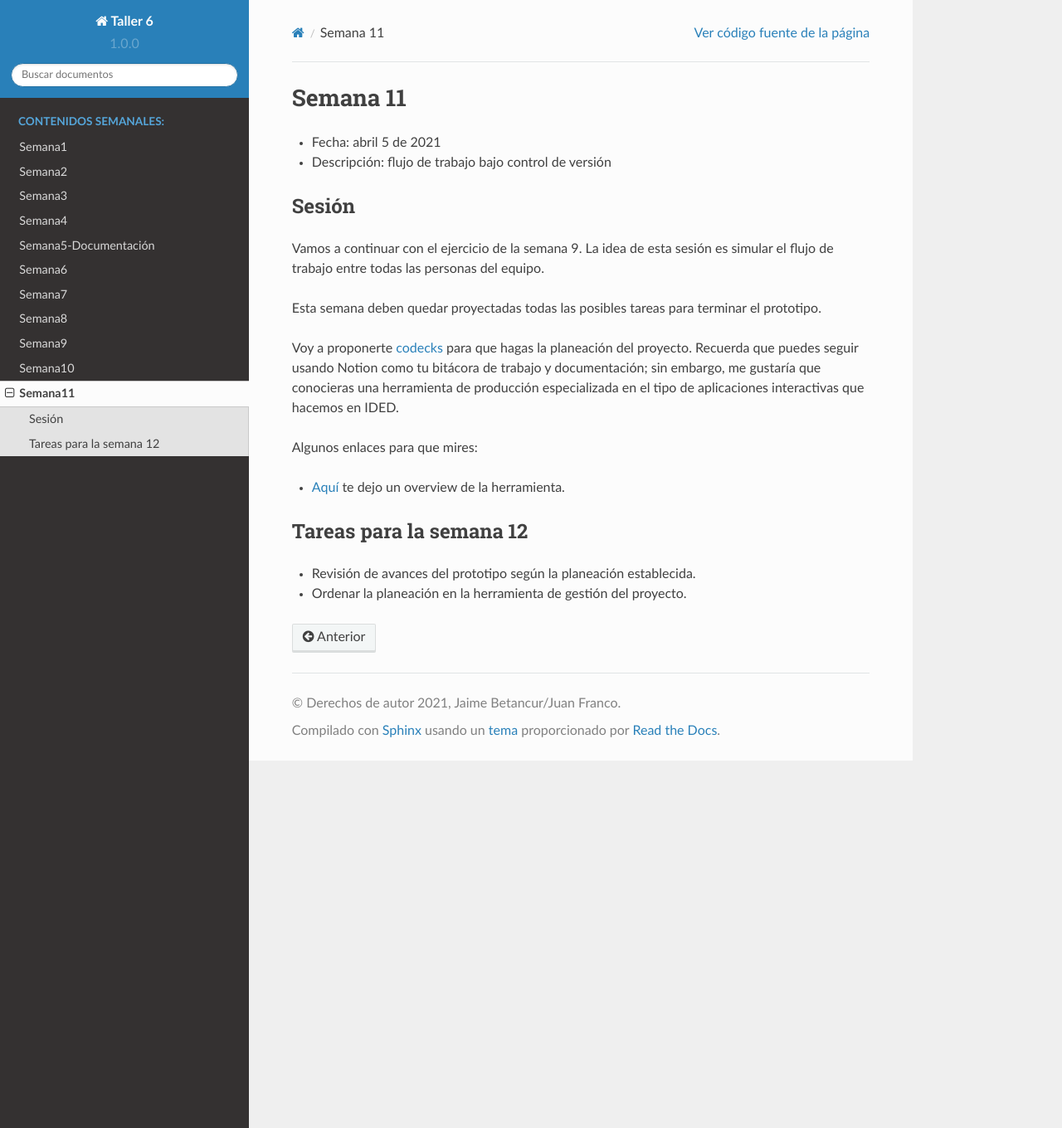
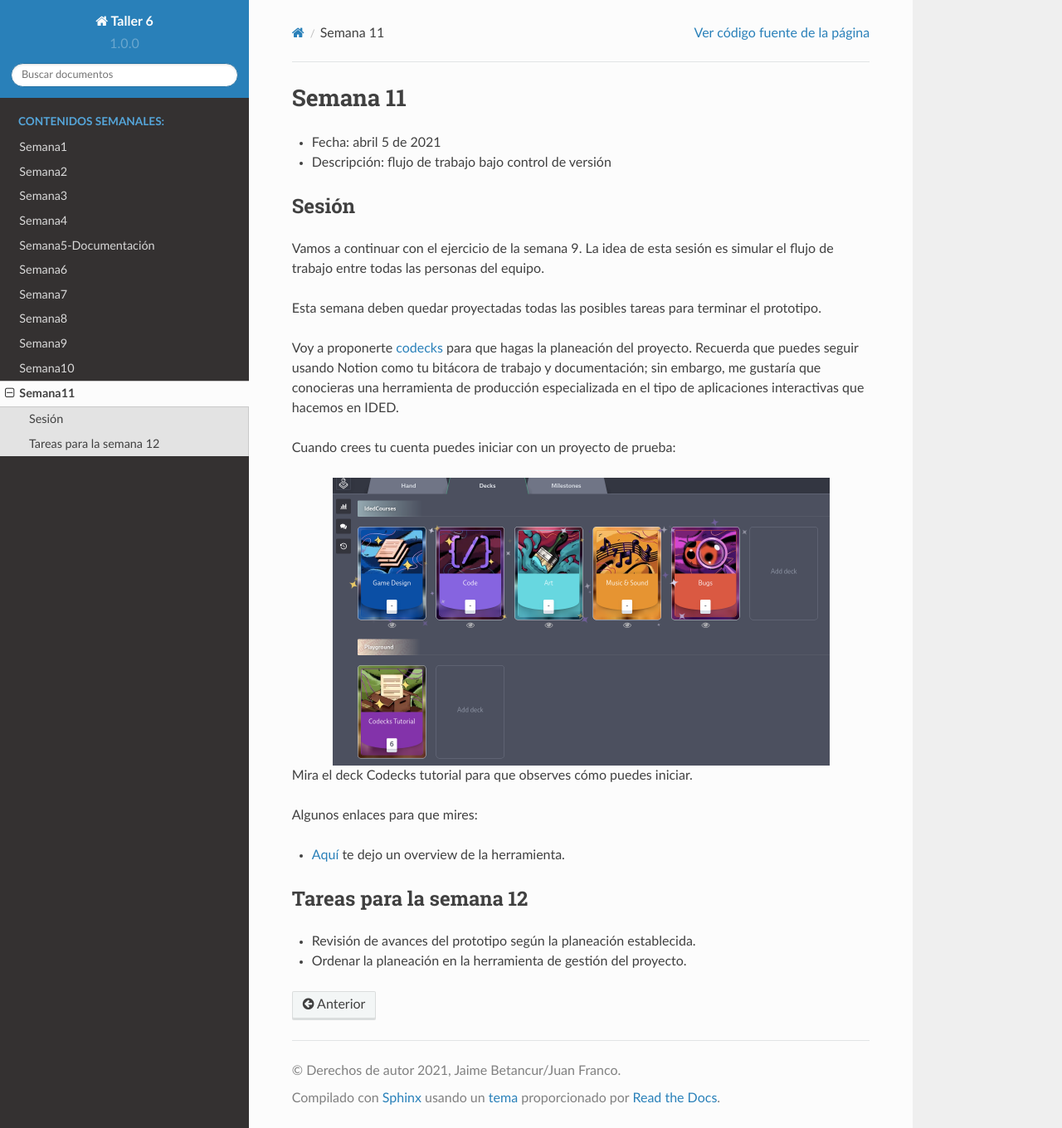
Before and after one commit to juanferfranco/taller6, a Sphinx documentation site: the page built from docs/_semana11/semana11.rst, in a window 1280 px wide and 1360 px high. Shown: the whole window at 83% size. Built offline with Sphinx 7.4.7 and the Read the Docs theme 2.0.0, drawn with Linux system fonts in a browser that asks for light colours.

Commit message:
add some more resources to week-work

```diff
--- a/docs/_semana11/semana11.rst
+++ b/docs/_semana11/semana11.rst
@@ -19,6 +19,15 @@
 y documentación; sin embargo, me gustaría que conocieras una herramienta de producción
 especializada en el tipo de aplicaciones interactivas que hacemos en IDED.
 
+Cuando crees tu cuenta puedes iniciar con un proyecto de prueba:
+
+.. image:: ../_static/codecks.png
+   :alt:  codecks
+   :scale: 50%
+   :align: center
+
+Mira el deck Codecks tutorial para que observes cómo puedes iniciar.
+
 Algunos enlaces para que mires:
 
 * `Aquí <https://youtu.be/HC8YeAHm0GY>`__ te dejo un overview de la herramienta.
```
Also changed, not shown: docs/_static/codecks.png (added).
